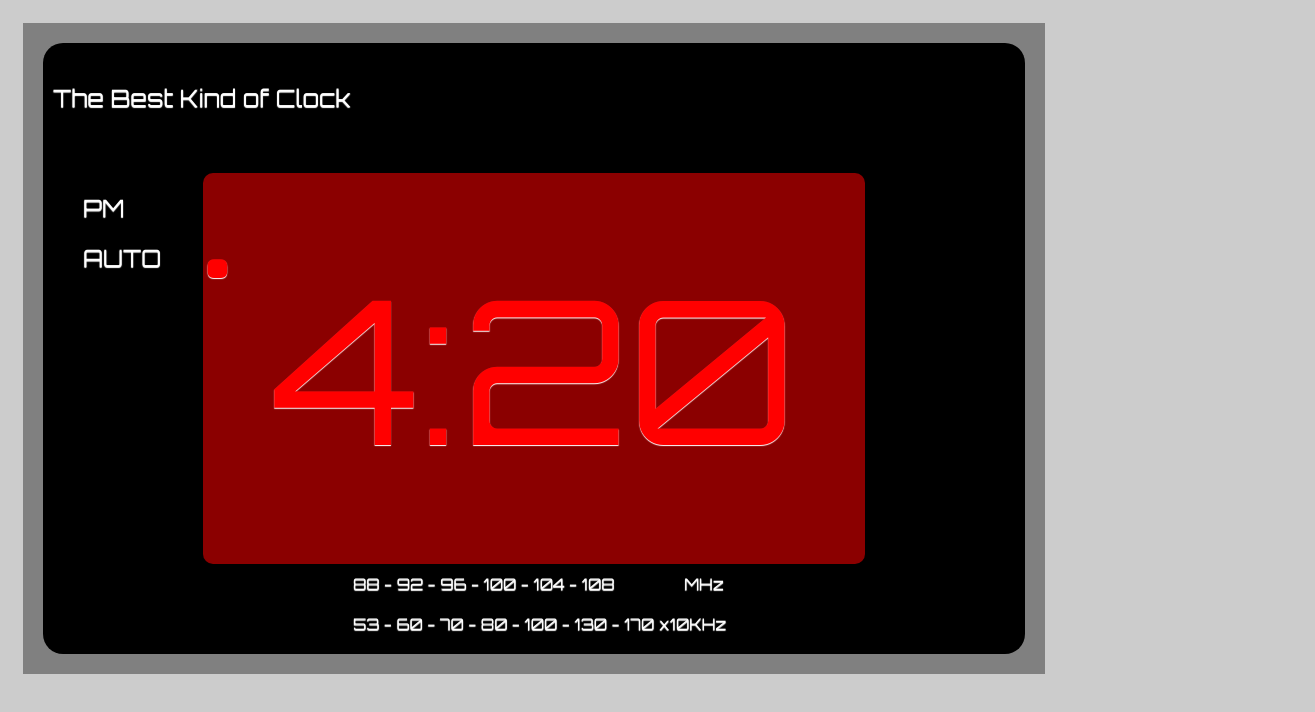
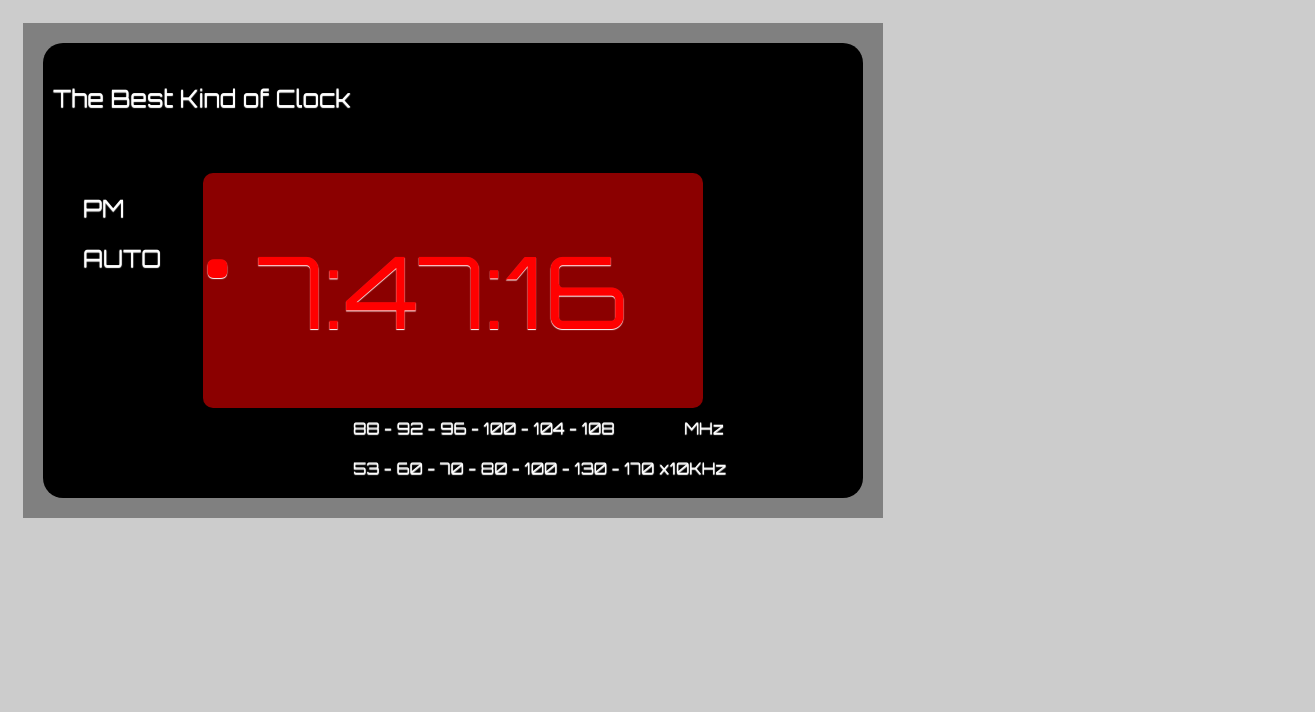
Before and after one commit to heyjim89/JS14_Clock, a plain HTML site: page index.html in a window 1280 px wide. Shown: the whole page, 1315 px wide, since content can reach past the window. Drawn offline with nearby package versions, Linux system fonts and the light colour scheme.

Commit message:
Made it live

```diff
--- a/main.js
+++ b/main.js
@@ -3,7 +3,7 @@
 // 	 __  / /\__ \/ / // /_   / /   / /   / / / / /   / ,<
 // 	/ /_/ /___/ / /__  __/  / /___/ /___/ /_/ / /___/ /| |
 // 	\____//____/_/  /_/     \____/_____/\____/\____/_/ |_|
-//
+
 $(function() {
 
 	// What I'll need:
@@ -62,4 +62,45 @@ $(function() {
 	// final append to container
 	$('.container').append(clock);
 
+
+
+	setInterval('updateClock()', 1000);
+
+
 });
+
+// 	    __    _____    ________
+// 	   / /   /  _/ |  / / ____/
+// 	  / /    / / | | / / __/
+// 	 / /____/ /  | |/ / /___
+// 	/_____/___/  |___/_____/
+//
+
+//Pulled from jQuery clock demo
+
+function updateClock() {
+	var currentTime = new Date();
+	var currentHours = currentTime.getHours();
+	var currentMinutes = currentTime.getMinutes();
+	var currentSeconds = currentTime.getSeconds();
+
+	// Pad the minutes and seconds with leading zeros, if required
+	currentMinutes = (currentMinutes < 10 ? "0" : "") + currentMinutes;
+	currentSeconds = (currentSeconds < 10 ? "0" : "") + currentSeconds;
+
+	// Choose either "AM" or "PM" as appropriate
+	var timeOfDay = (currentHours < 12) ? "AM" : "PM";
+
+	// Convert the hours component to 12-hour format if needed
+	currentHours = (currentHours > 12) ? currentHours - 12 : currentHours;
+
+	// Convert an hours component of "0" to "12"
+	currentHours = (currentHours == 0) ? 12 : currentHours;
+
+	// Compose the string for display
+	var currentTimeString = currentHours + ":" + currentMinutes + ":" + currentSeconds;
+
+
+	$(".clock-text").html(currentTimeString);
+
+}
--- a/styles.css
+++ b/styles.css
@@ -1,5 +1,5 @@
-*{
-	border-sizing:border-box;
+* {
+	border-sizing: border-box;
 }
 
 body {
@@ -12,7 +12,6 @@ body {
 
 .container {
 	background-color: #CCC;
-
 	margin: 10px;
 }
 
@@ -49,21 +48,22 @@ body {
 	top: 100px;
 	left: 30px;
 }
-.top-label{
+
+.top-label {
 	position: relative;
-	left:300px;
+	left: 300px;
 	text-align: left;
-	font-size:16px;
-	white-space:pre;
+	font-size: 16px;
+	white-space: pre;
 }
+
 .bottom-label {
 	position: relative;
-	left:300px;
-	top:20px;
+	left: 300px;
+	top: 20px;
 	text-align: left;
-	font-size:16px;
+	font-size: 16px;
 }
-
 
 .screen {
 	background-color: darkred;
@@ -71,6 +71,7 @@ body {
 	border-radius: 10px;
 	margin: 0 150px 10px 150px;
 	color: red;
+	width: 400px;
 }
 
 .am-pm {
@@ -81,6 +82,6 @@ body {
 }
 
 .clock-text {
-	padding: 20px;
-	font-size: 200px;
+	padding: 5px;
+	font-size: 100px;
 }
```
